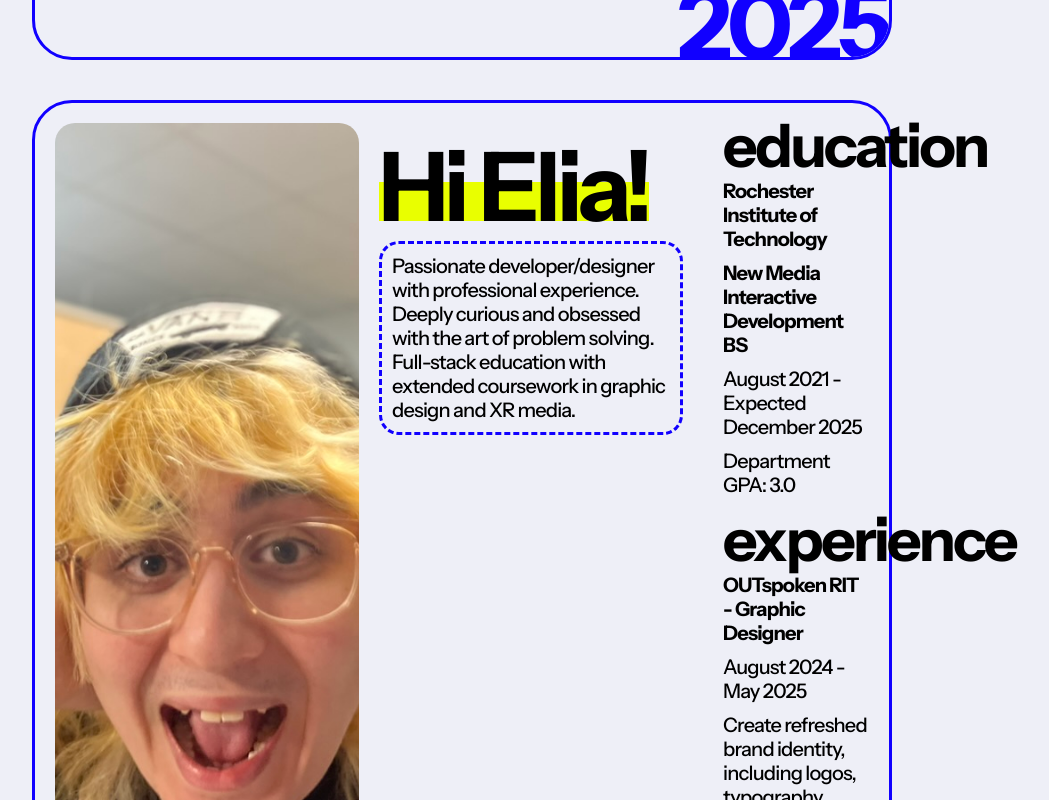
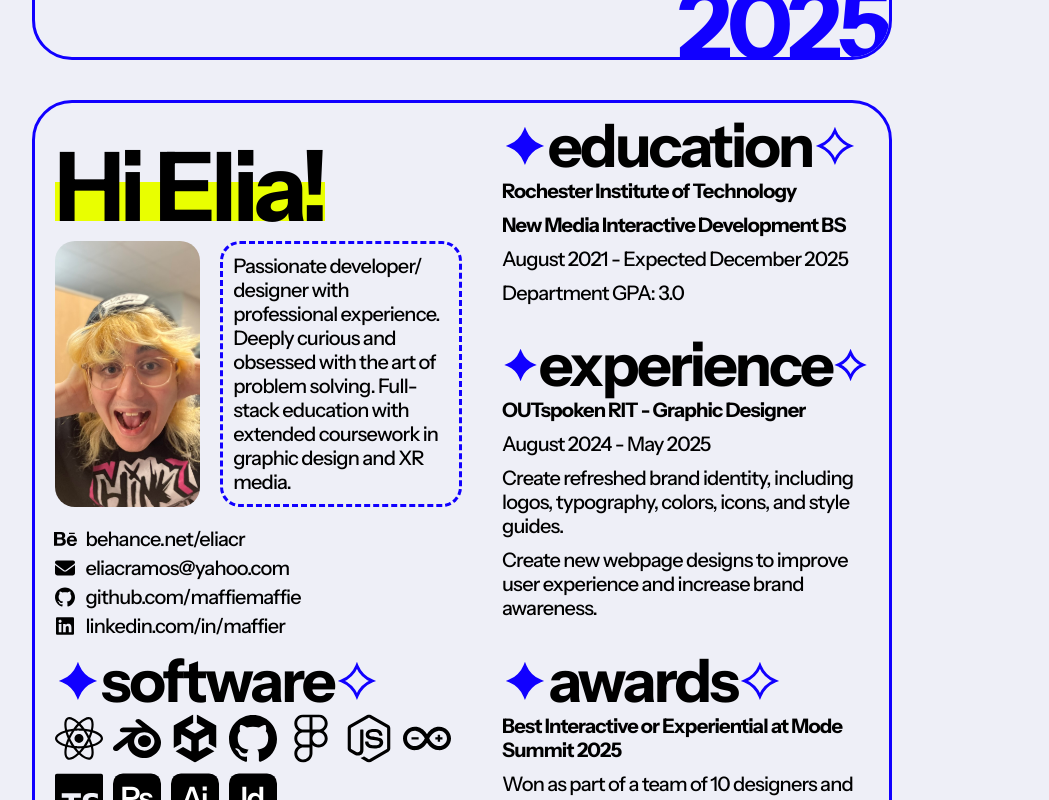
Before and after one commit to maffiemaffie/portfolio-2025, a Next.js app: page / in a window 1280 px wide. Shown: the part 720-1520 px from the top of the page, without its empty margins (178-1227 px from the left). Built offline with nearby package versions, Linux system fonts and the light colour scheme.

Commit message:
fix styles

```diff
--- a/pages/index.jsx
+++ b/pages/index.jsx
@@ -73,7 +73,7 @@ export default function Home() {
             </SectionDescriptionList>
           </SectionDescription>
           <CustomGallery>
-            <CustomGalleryRow columns={"7fr 6fr"} rowHeight={"30vw"}>
+            <CustomGalleryRow columns={"7fr 6fr"} rowHeight={0.3}>
               <Image
                 width={1974}
                 height={907}
@@ -94,7 +94,7 @@ export default function Home() {
                 Your browser does not support the video tag.
               </video>
             </CustomGalleryRow>
-            <CustomGalleryRow columns={"3fr 4fr"} rowHeight={"30vw"}>
+            <CustomGalleryRow columns={"3fr 4fr"} rowHeight={0.3}>
               <Image
                 width={1892}
                 height={1103}
@@ -179,7 +179,7 @@ export default function Home() {
             alt={"outspoken business cards"}
           />
           <CustomGallery backgroundColor="white">
-            <CustomGalleryRow columns={"1fr 3fr"} rowHeight={"40vw"}>
+            <CustomGalleryRow columns={"1fr 3fr"} rowHeight={0.4}>
               <video
                 autoPlay
                 playsInline
--- a/styles/composite/Bio.module.scss
+++ b/styles/composite/Bio.module.scss
@@ -175,19 +175,19 @@
   }
 }
 
-@media (min-width: breakpoints.$breakpoint-desktop) {
-  .bio {
-    grid-template-columns: 1fr 1fr clamp(0px, 50%, calc(100% - 628px - margins.$m));
-    grid-template-rows: unset;
-    grid-template-areas:
-    "figure header education"
-    "figure description education"
-    "figure description experience"
-    "figure contacts experience"
-    "software software awards";
+// @media (min-width: breakpoints.$breakpoint-desktop) {
+//   .bio {
+//     grid-template-columns: 1fr 1fr clamp(0px, 50%, calc(100% - 628px - margins.$m));
+//     grid-template-rows: unset;
+//     grid-template-areas:
+//     "figure header education"
+//     "figure description education"
+//     "figure description experience"
+//     "figure contacts experience"
+//     "software software awards";
 
-    figure {
-      max-width: unset;
-    }
-  }
-}
+//     figure {
+//       max-width: unset;
+//     }
+//   }
+// }
--- a/styles/layouts/CustomGallery.module.scss
+++ b/styles/layouts/CustomGallery.module.scss
@@ -20,7 +20,7 @@
 .row > video,
 .row > picture {
   border-radius: corners.$round-s;
-  height: var(--row-height);
+  height: calc(var(--row-height) * 100vw);
   width: 100%;
   object-fit: cover;
 }
@@ -44,3 +44,12 @@
     border-radius: corners.$round-m;
   }
 }
+
+@media (min-width: breakpoints.$breakpoint-desktop-small) {
+  .row > figure,
+  .row > img,
+  .row > video,
+  .row > picture {
+    height: calc(var(--row-height) * 1024px);
+  }
+}
```
